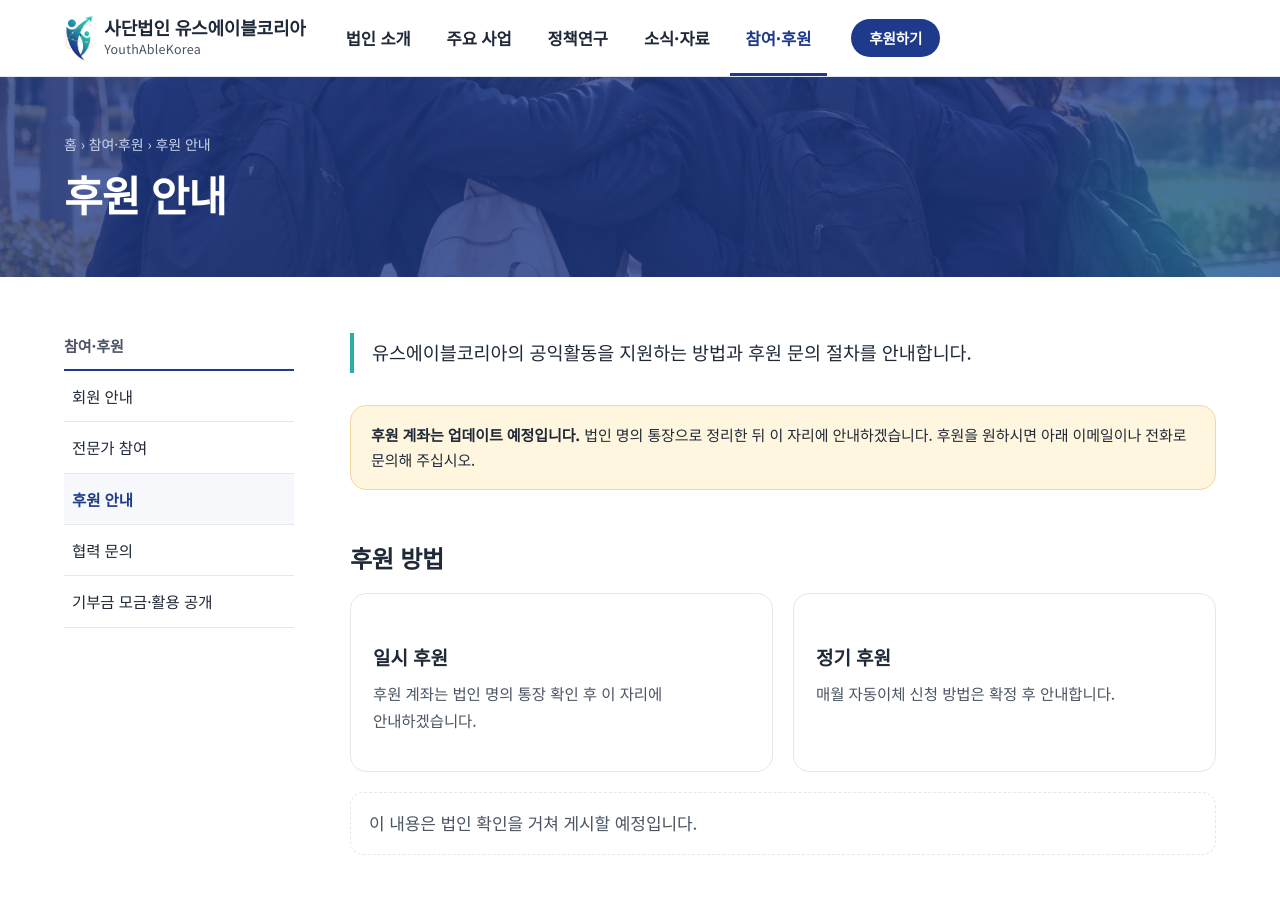
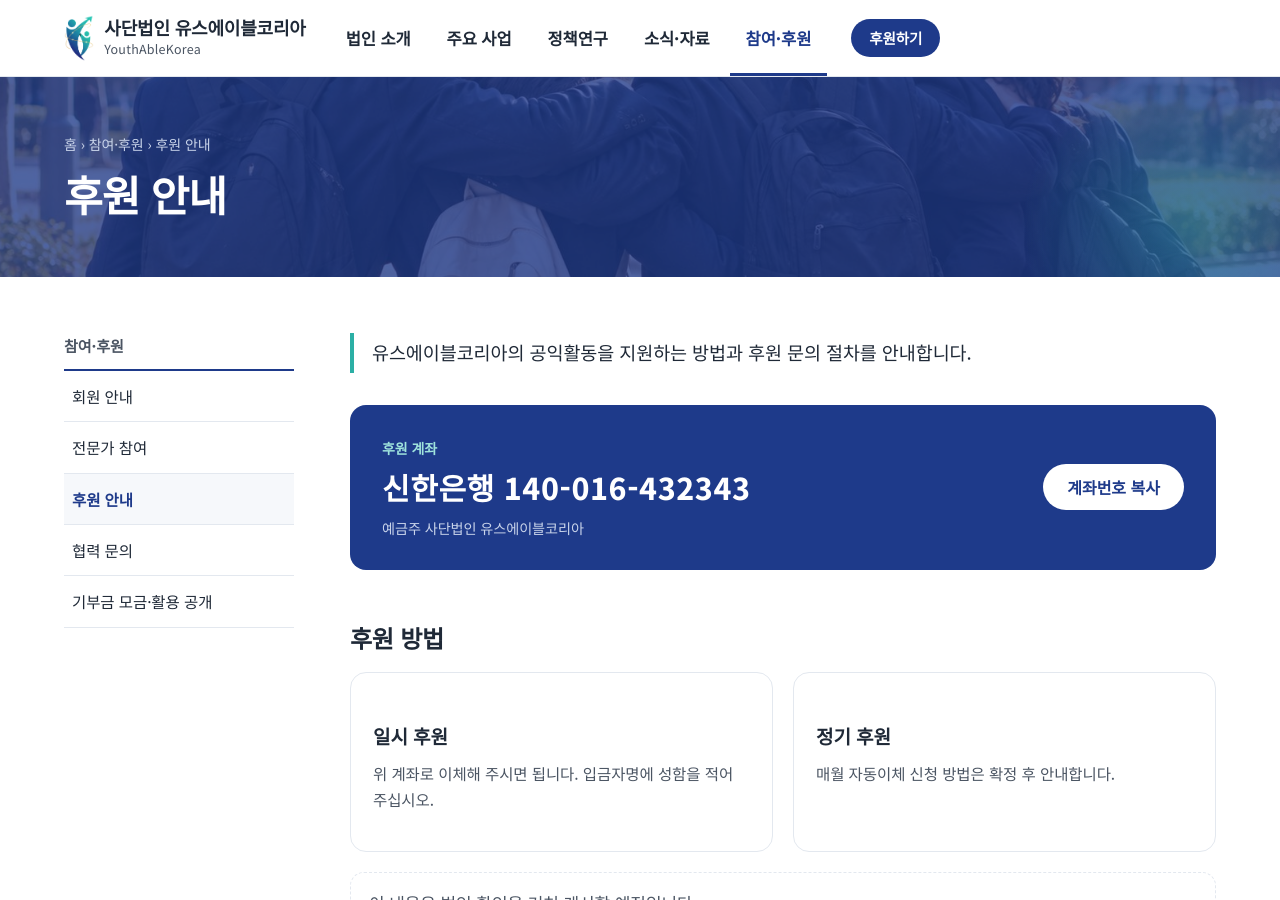
Before and after one commit to youthablekorea/youthablekorea.github.io, a Jekyll site: the page support-donate.html, which Jekyll copies as it is, in a window 1280 px wide and 900 px high. Built offline with Jekyll 4.4.1, drawn with Linux system fonts in a browser that asks for light colours.

Commit message:
후원 안내: 법인 명의 신한은행 후원 계좌 게시
Co-Authored-By: Claude Opus 5.5 <noreply@anthropic.com>

```diff
--- a/support-donate.html
+++ b/support-donate.html
@@ -33,10 +33,10 @@
   </div>
 </div>
 <div class="page-h"><img class="bg" src="assets/img/friends_walk.jpg" alt="" loading="lazy"><div class="wrap"><div class="crumb"><a href="index.html">홈</a> › <a href="support.html">참여·후원</a> › 후원 안내</div><h1>후원 안내</h1></div></div><main id="main" class="wrap layout"><aside class="lnb"><h2>참여·후원</h2><nav aria-label="참여·후원 하위 메뉴"><ul><li><a href="support-member.html">회원 안내</a></li><li><a href="support-expert.html">전문가 참여</a></li><li><a href="support-donate.html" aria-current="page">후원 안내</a></li><li><a href="support-contact.html">협력 문의</a></li><li><a href="support-disclosure.html">기부금 모금·활용 공개</a></li></ul></nav></aside><div class="content"><p class="intro">유스에이블코리아의 공익활동을 지원하는 방법과 후원 문의 절차를 안내합니다.</p>
-<div class="warnbox"><b>후원 계좌는 업데이트 예정입니다.</b> 법인 명의 통장으로 정리한 뒤 이 자리에 안내하겠습니다. 후원을 원하시면 아래 이메일이나 전화로 문의해 주십시오.</div>
+<div class="account rv"><div><span class="k">후원 계좌</span><div class="no">신한은행 140-016-432343</div><small>예금주 사단법인 유스에이블코리아</small></div><div><button class="btn btn-white" data-copy="신한은행 140-016-432343" data-msg="계좌번호를 복사했습니다">계좌번호 복사</button></div></div>
 <h2>후원 방법</h2>
 <div class="grid g2" style="margin-bottom:20px">
-<div class="card"><div class="bd"><h3>일시 후원</h3><p>후원 계좌는 법인 명의 통장 확인 후 이 자리에 안내하겠습니다.</p></div></div>
+<div class="card"><div class="bd"><h3>일시 후원</h3><p>위 계좌로 이체해 주시면 됩니다. 입금자명에 성함을 적어 주십시오.</p></div></div>
 <div class="card"><div class="bd"><h3>정기 후원</h3><p>매월 자동이체 신청 방법은 확정 후 안내합니다.</p></div></div>
 </div>
 <div class="prep"><p>이 내용은 법인 확인을 거쳐 게시할 예정입니다.</p></div>
```
